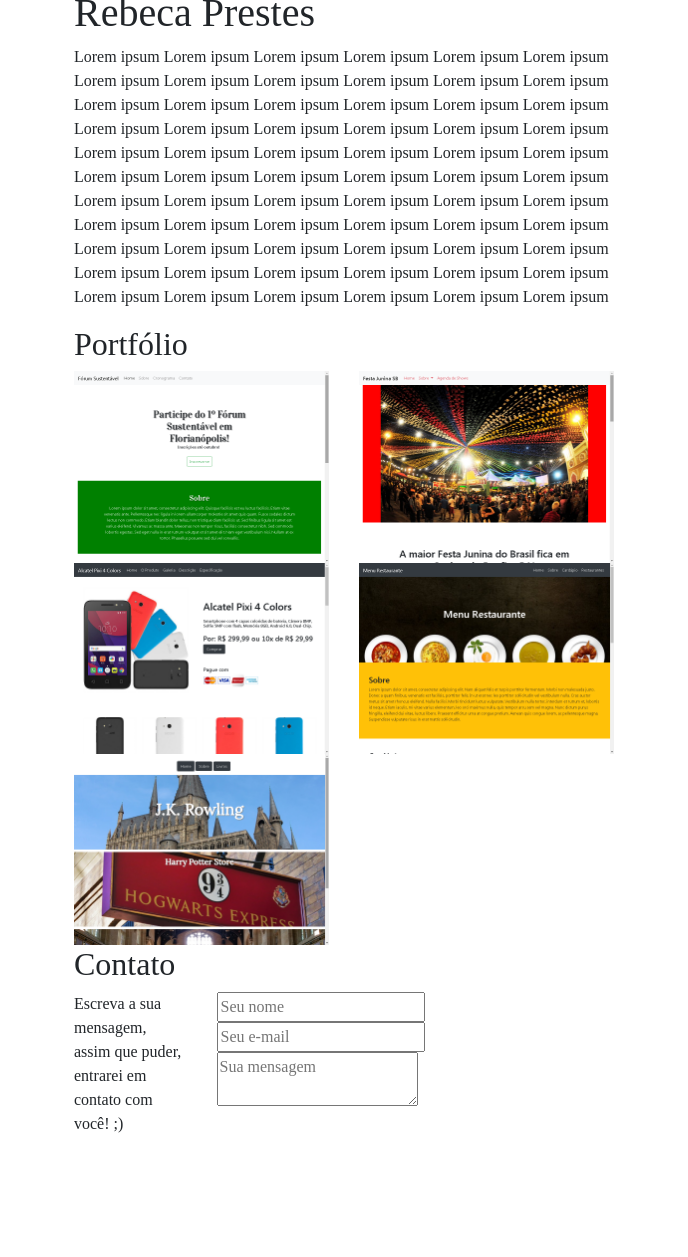
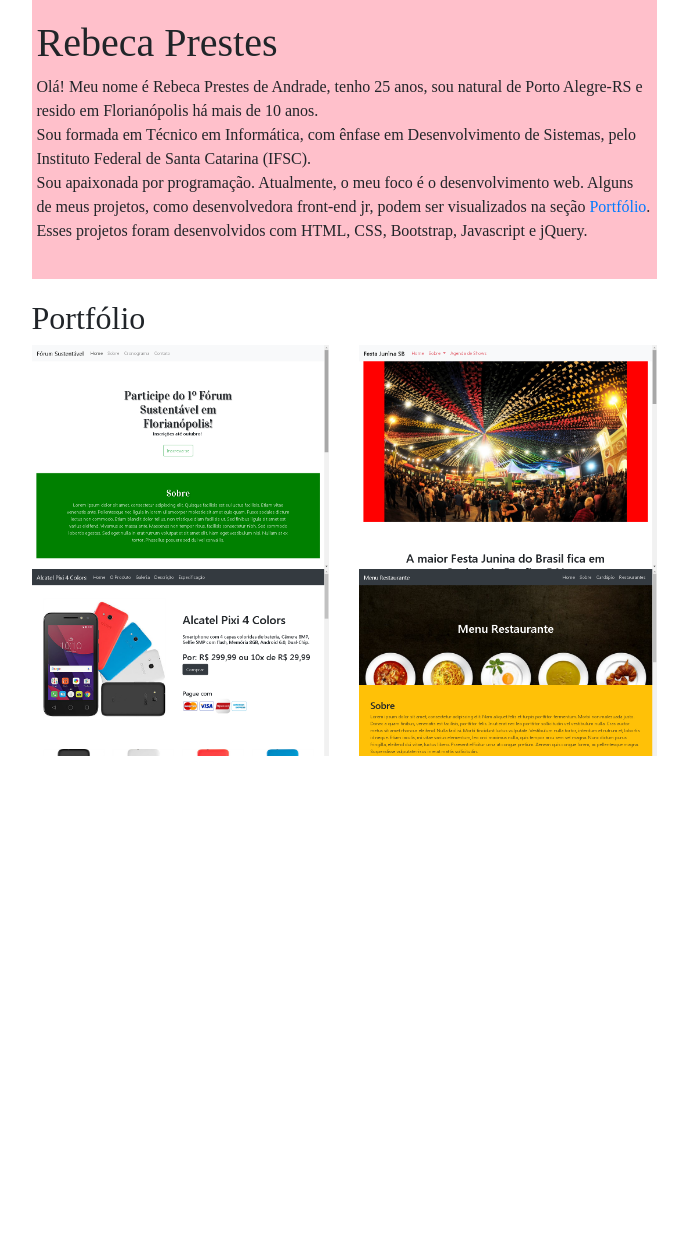
Before and after one commit to bkprestes/bkprestes.github.io, a PHP site: page / in a window 1280 px wide. Shown: the part 261-1518 px from the top of the page, without its empty margins (296-984 px from the left). Before the commit the page ends 1394 px from the top, so only its background shows below. Run offline with PHP 8.4, Linux system fonts and the light colour scheme; some web fonts are replaced.

Commit message:
finalizado style sobre-mim

```diff
--- a/css/mystyle.css
+++ b/css/mystyle.css
@@ -3,6 +3,11 @@
 
 body{
 	font-family: "Song Myung";
+	margin: -15px;
+}
+
+#main{
+	margin-top: 25px;
 }
 
 /*menu*/
@@ -16,9 +21,20 @@ body{
 	margin-right: 15px;
 }
 
+
 /*sobre mim*/
 
 #imagem a img{
 	width: 100%;
 	height: 250px;
 }
+
+#sobre-mim{
+	background-color: pink;
+	padding: 5px;
+}
+
+#sobre-mim, #portfolio, #contato{
+	padding-top: 20px;
+	padding-bottom: 20px;
+}
--- a/index.html
+++ b/index.html
@@ -15,7 +15,7 @@
 	</head>
 	<body>
 
-		<div class="container">
+		<div id="main" class="container-fluid">
 			<div class="row">
 				<div class="col-12 col-md-3">
 					<div id="menu">
@@ -27,13 +27,15 @@
 					</div>
 				</div>
 				<div class="col-12 col-md-6">
-					<div id="sobre-mim">
+					<div>
 						<div id="imagem">
 							<a href="https://www.vexels.com/vectores/vista-previa/129965/decoracin-de-la-lnea-ornamento-rizado"><img src="./imagens/decoracin-de-la-lnea-ornamento-rizado-by_vexels.svg" alt="decoración de la línea ornamento rizado | designed by Vexels" title="decoración de la línea ornamento rizado | designed by Vexels"> </a>
 						</div>
-						<div>
+						<div id="sobre-mim">
 							<h1>Rebeca Prestes</h1>
-							<p>Lorem ipsum Lorem ipsum Lorem ipsum Lorem ipsum Lorem ipsum Lorem ipsum Lorem ipsum Lorem ipsum Lorem ipsum Lorem ipsum Lorem ipsum Lorem ipsum Lorem ipsum Lorem ipsum Lorem ipsum Lorem ipsum Lorem ipsum Lorem ipsum Lorem ipsum Lorem ipsum Lorem ipsum Lorem ipsum Lorem ipsum Lorem ipsum Lorem ipsum Lorem ipsum Lorem ipsum Lorem ipsum Lorem ipsum Lorem ipsum Lorem ipsum Lorem ipsum Lorem ipsum Lorem ipsum Lorem ipsum Lorem ipsum Lorem ipsum Lorem ipsum Lorem ipsum Lorem ipsum Lorem ipsum Lorem ipsum Lorem ipsum Lorem ipsum Lorem ipsum Lorem ipsum Lorem ipsum Lorem ipsum Lorem ipsum Lorem ipsum Lorem ipsum Lorem ipsum Lorem ipsum Lorem ipsum Lorem ipsum Lorem ipsum Lorem ipsum Lorem ipsum Lorem ipsum Lorem ipsum Lorem ipsum Lorem ipsum Lorem ipsum Lorem ipsum Lorem ipsum Lorem ipsum </p>
+							<p>Olá! Meu nome é Rebeca Prestes de Andrade, tenho 25 anos, sou natural de Porto Alegre-RS e resido em Florianópolis há mais de 10 anos.
+					  		<br>Sou formada em Técnico em Informática, com ênfase em Desenvolvimento de Sistemas, pelo Instituto Federal de Santa Catarina (IFSC).
+					  		<br> Sou apaixonada por programação. Atualmente, o meu foco é o desenvolvimento web. Alguns de meus projetos, como desenvolvedora front-end jr, podem ser visualizados na seção <a href="#portfolio">Portfólio</a>. Esses projetos foram desenvolvidos com HTML, CSS, Bootstrap, Javascript e jQuery.</p>
 						</div>
 					</div>
 					<div id="portfolio">
```
